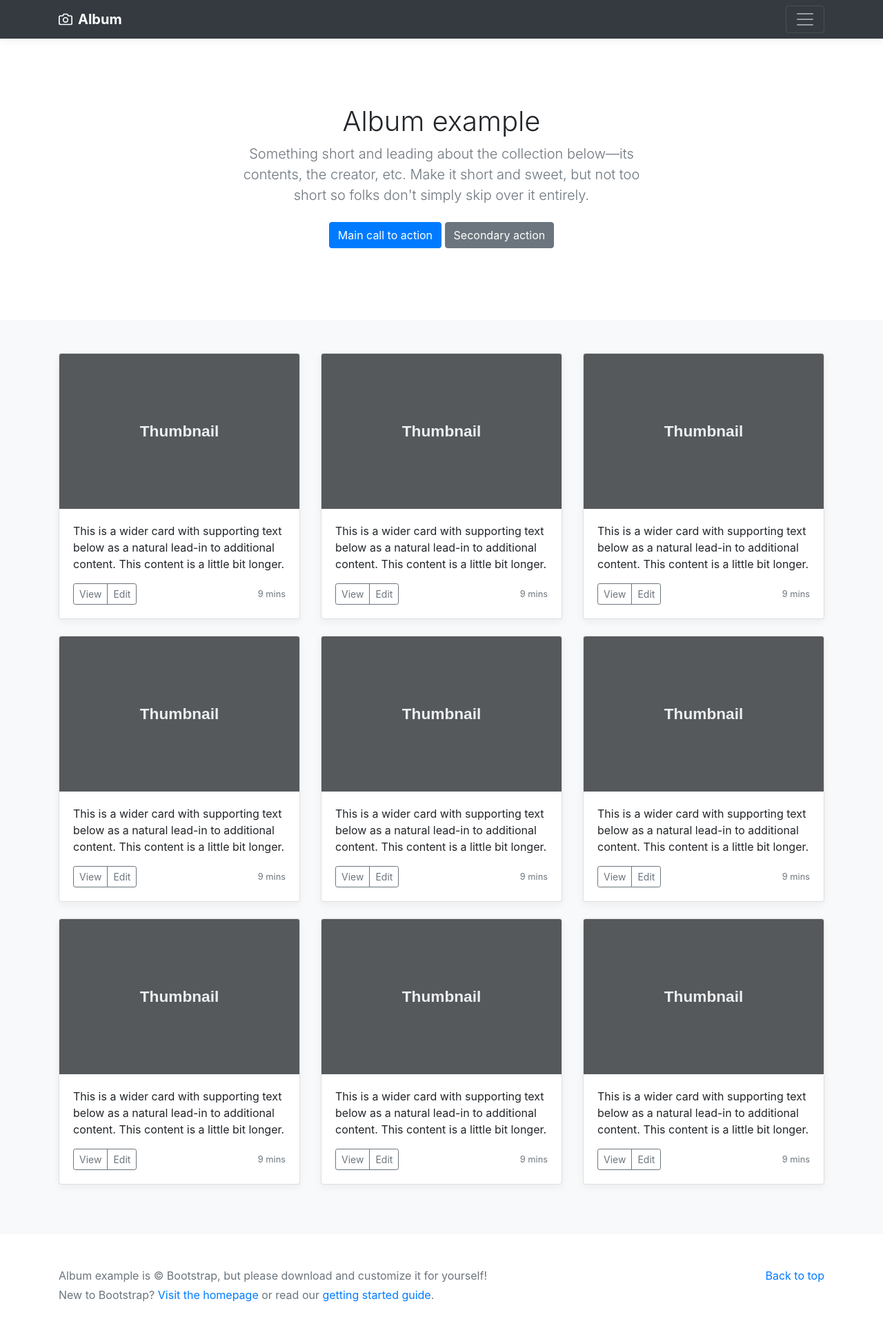
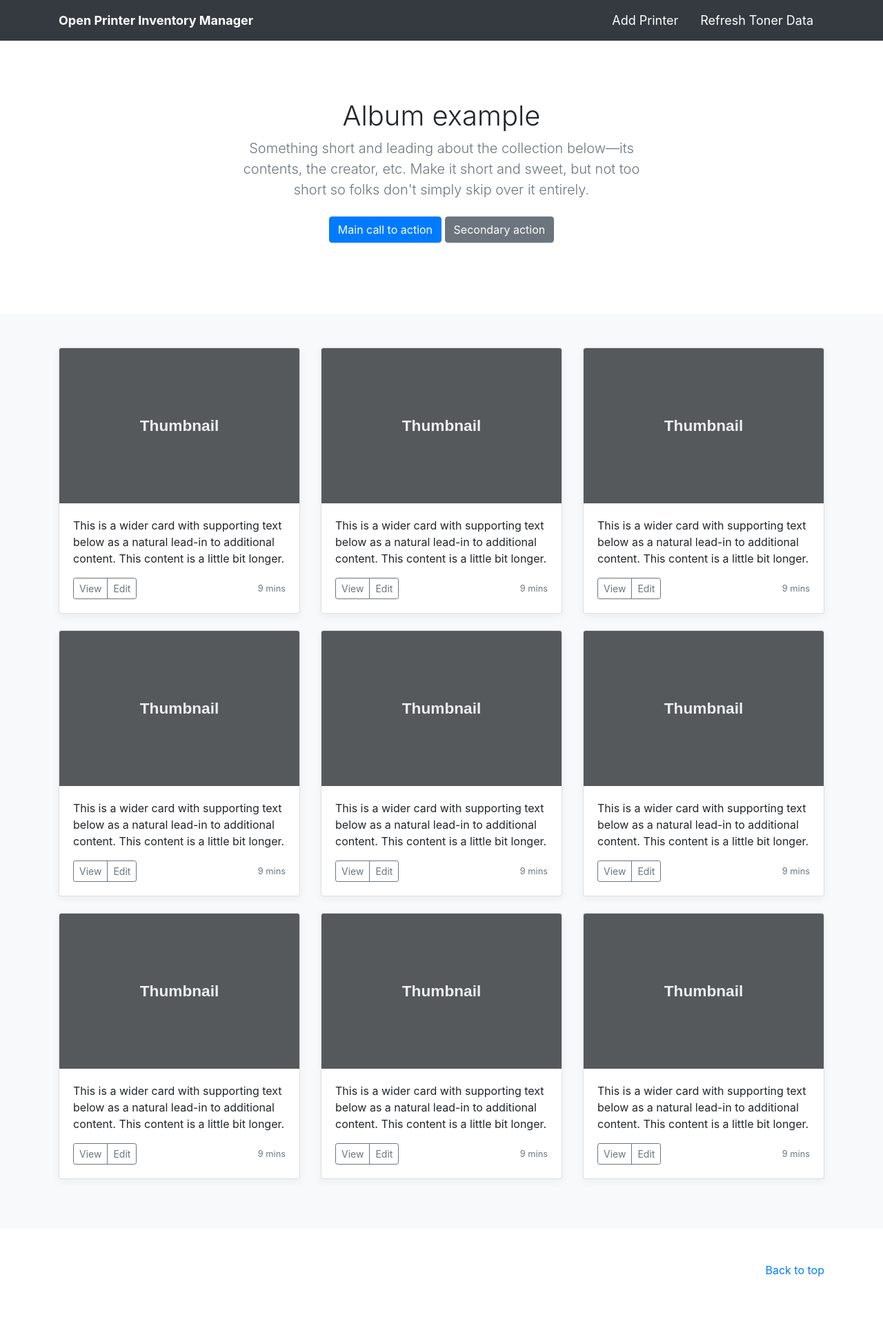
Before and after one commit to rluzuriaga/Open-Printer-Management-System, a Django app: page / in a window 1280 px wide. Shown: the whole page at 69% size. After the commit the page ends 1852 px from the top, so only its background shows below. Run offline with Django 3.2, Linux system fonts and the light colour scheme; some libraries are stand-ins or nearby versions.

Commit message:
Change navbar, remove footer, & fix static file calling

```diff
--- a/Open_Printer_Management_System/app/templates/app/base.html
+++ b/Open_Printer_Management_System/app/templates/app/base.html
@@ -16,36 +16,20 @@
   </head>
 
   <body>
-    <header>
-      <div class="collapse bg-dark" id="navbarHeader">
-        <div class="container">
-          <div class="row">
-            <div class="col-sm-8 col-md-7 py-4">
-              <h4 class="text-white">About</h4>
-              <p class="text-muted">Add some information about the album below, the author, or any other background context. Make it a few sentences long so folks can pick up some informative tidbits. Then, link them off to some social networking sites or contact information.</p>
-            </div>
-            <div class="col-sm-4 offset-md-1 py-4">
-              <h4 class="text-white">Contact</h4>
-              <ul class="list-unstyled">
-                <li><a href="#" class="text-white">Follow on Twitter</a></li>
-                <li><a href="#" class="text-white">Like on Facebook</a></li>
-                <li><a href="#" class="text-white">Email me</a></li>
-              </ul>
-            </div>
-          </div>
+    <header class="pb-5">
+      <nav class="navbar fixed-top navbar-dark bg-dark">
+        <div class="container d-flex justify-content-between">
+          <div style='color: white; font-size: large;'><strong>Open Printer Inventory Manager</strong></div>
+          <ul class="nav">
+            <li class="nav-item">
+              <a class="nav-link" style="color: white; font-size: large;" href="#" data-toggle="modal" data-target="#addPrinterModal">Add Printer</a>
+            </li>
+            <li class="nav-item">
+              <a class="nav-link" style="color: white; font-size: large;" href="#">Refresh Toner Data</a>
+            </li>
+          </ul>
         </div>
-      </div>
-      <div class="navbar navbar-dark bg-dark box-shadow">
-        <div class="container d-flex justify-content-between">
-          <a href="#" class="navbar-brand d-flex align-items-center">
-            <svg xmlns="http://www.w3.org/2000/svg" width="20" height="20" viewBox="0 0 24 24" fill="none" stroke="currentColor" stroke-width="2" stroke-linecap="round" stroke-linejoin="round" class="mr-2"><path d="M23 19a2 2 0 0 1-2 2H3a2 2 0 0 1-2-2V8a2 2 0 0 1 2-2h4l2-3h6l2 3h4a2 2 0 0 1 2 2z"></path><circle cx="12" cy="13" r="4"></circle></svg>
-            <strong>Album</strong>
-          </a>
-          <button class="navbar-toggler" type="button" data-toggle="collapse" data-target="#navbarHeader" aria-controls="navbarHeader" aria-expanded="false" aria-label="Toggle navigation">
-            <span class="navbar-toggler-icon"></span>
-          </button>
-        </div>
-      </div>
+      </nav>
     </header>
 
     <main role="main">
@@ -58,18 +42,15 @@
         <p class="float-right">
           <a href="#">Back to top</a>
         </p>
-        <p>Album example is &copy; Bootstrap, but please download and customize it for yourself!</p>
-        <p>New to Bootstrap? <a href="../../">Visit the homepage</a> or read our <a href="../../getting-started/">getting started guide</a>.</p>
       </div>
     </footer>
 
     <!-- Bootstrap core JavaScript
     ================================================== -->
     <!-- Placed at the end of the document so the pages load faster -->
-    <script src="https://code.jquery.com/jquery-3.2.1.slim.min.js" integrity="sha384-KJ3o2DKtIkvYIK3UENzmM7KCkRr/rE9/Qpg6aAZGJwFDMVNA/GpGFF93hXpG5KkN" crossorigin="anonymous"></script>
-    {% comment %} <script>window.jQuery || document.write('<script src="{% static "jquery-slim.min.js" %}"><\/script>')</script> {% endcomment %}
-    <script src="{% static 'js/popper.min.js' %}"></script>
-    <script src="{% static 'js/bootstrap.min.js' %}"></script>
     <script src="{% static 'js/holder.min.js' %}"></script>
+    <script src="{% static 'js/jquery-3.4.1.slim.min.js' %}" integrity="sha384-J6qa4849blE2+poT4WnyKhv5vZF5SrPo0iEjwBvKU7imGFAV0wwj1yYfoRSJoZ+n" crossorigin="anonymous"></script>
+    <script>window.jQuery || document.write('<script src="/static/js/jquery-slim.min.js"><\/script>')</script>
+    <script src="{% static 'js/bootstrap.bundle.min.js' %}" integrity="sha384-6khuMg9gaYr5AxOqhkVIODVIvm9ynTT5J4V1cfthmT+emCG6yVmEZsRHdxlotUnm" crossorigin="anonymous"></script>
   </body>
 </html>
```
